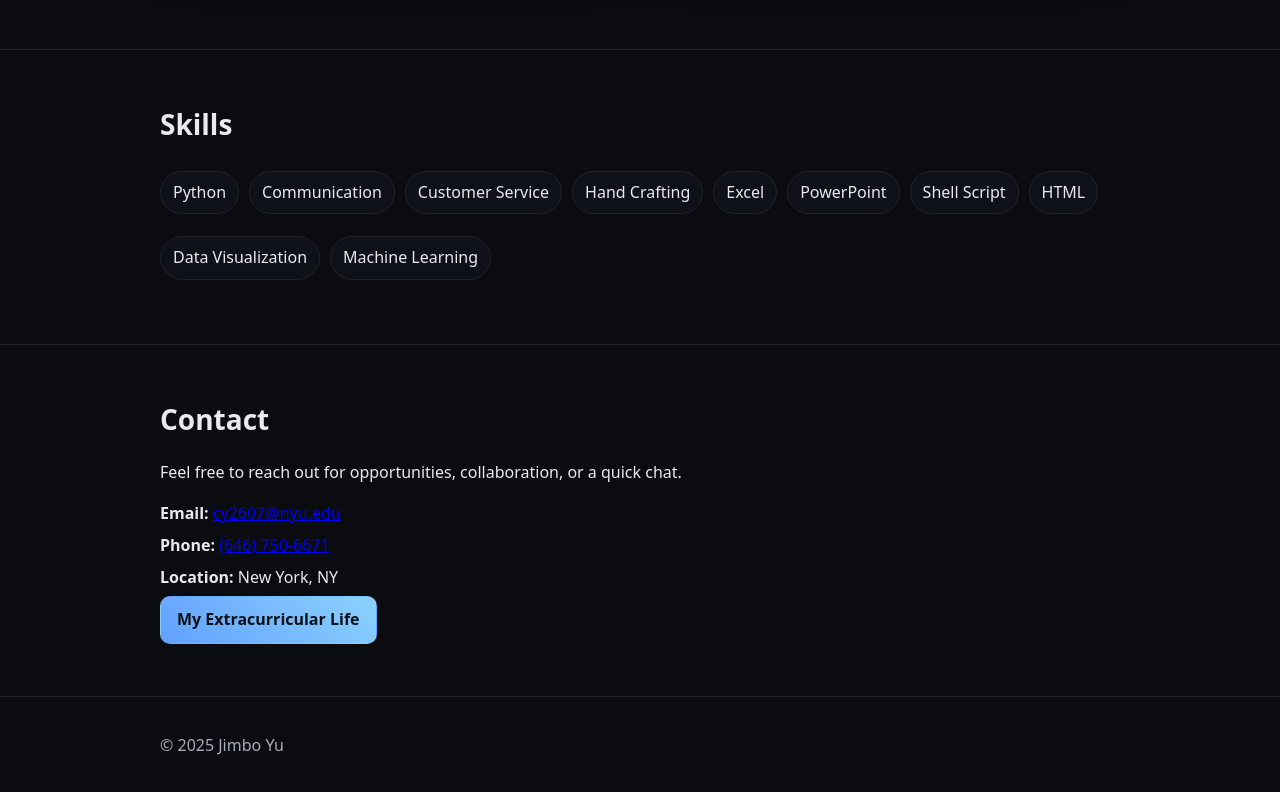
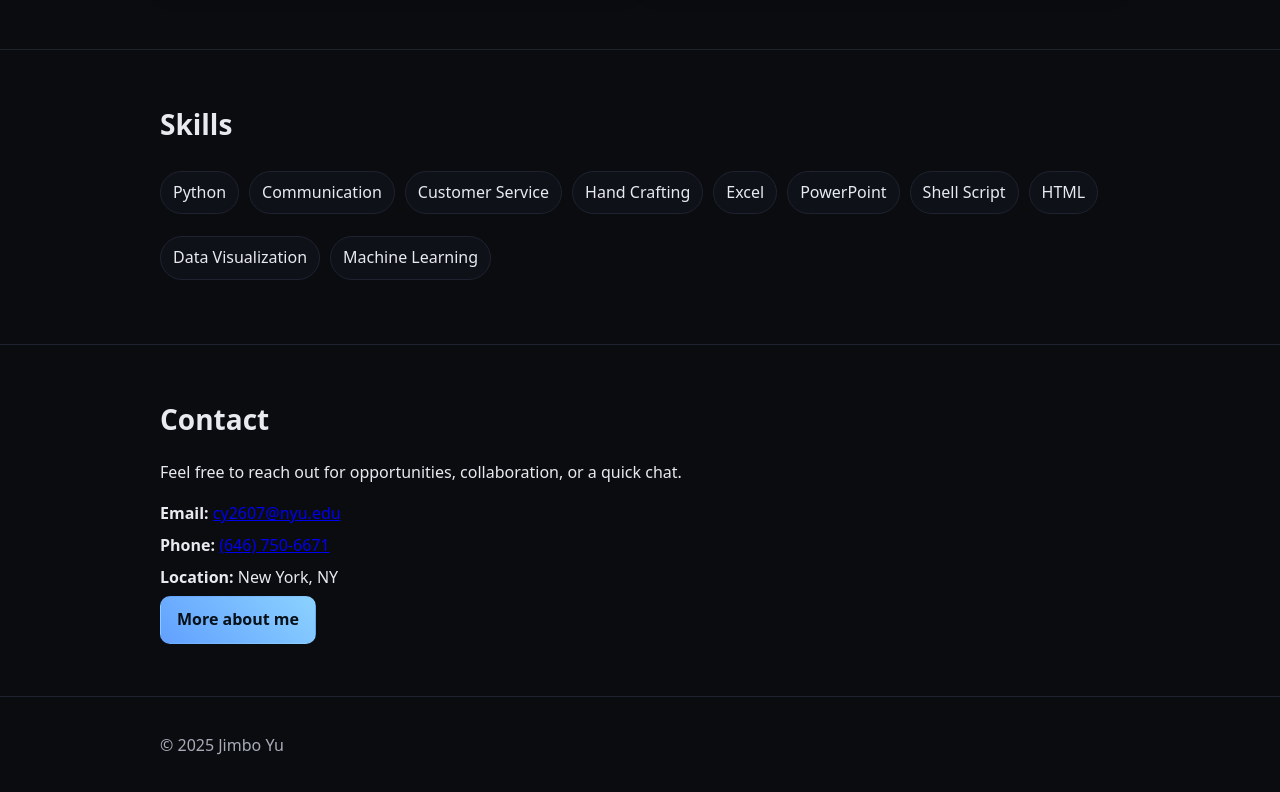
Before and after one commit to JimboYu050504/personal-website, a React app: page index.html in a window 1280 px wide. Shown: the part 2546-3338 px from the top of the page. Built offline with nearby package versions, Linux system fonts and the light colour scheme.

Commit message:
Update index.html

```diff
--- a/index.html
+++ b/index.html
@@ -182,7 +182,7 @@
           <li><strong>Location:</strong> New York, NY</li>
         </ul>
         <div class="actions">
-        <a class="btn" href="extracurricular.html">My Extracurricular Life</a>
+        <a class="btn" href="extracurricular.html">More about me</a>
         </div>
       </div>
     </section>
```
